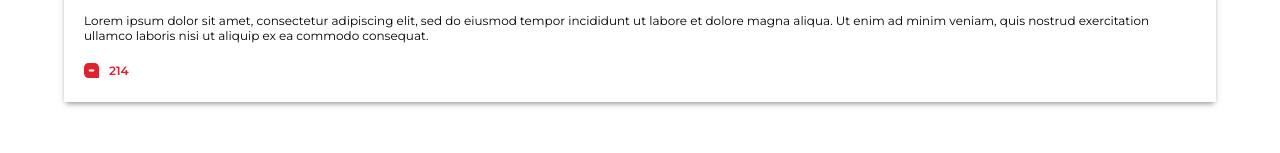
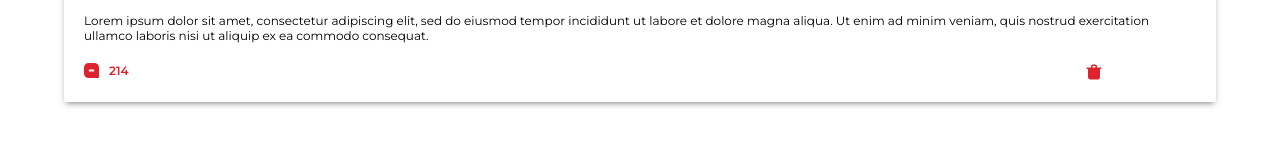
Before and after one commit to Y-Info/Nock-Client, a Vue app: page /feed in a window 1280 px wide. Shown: the part 197-350 px from the top of the page. Built offline with nearby package versions, Linux system fonts and the light colour scheme.

Commit message:
Ajout icon trash

```diff
--- a/src/views/feed.vue
+++ b/src/views/feed.vue
@@ -19,6 +19,7 @@
                     <img src="../assets/icons/comment.svg" id="button" alt="Icon commentaire">
                     <span class="numberComment">214</span>
                 </div>
+                <img class="delete" src="../assets/icons/delete.svg" alt="Icon suppression">
             </div>
         </div>
         <div class="commentUser">
@@ -104,8 +105,14 @@
 
         .actionPost {
             margin-top: 20px;
+            display: block;
 
             .comment {
+                width: 90%;
+                display: inline-block;
+                vertical-align: top;
+                box-sizing: border-box;
+
                 img {
                     width: 15px;
                     display: inline-block;
@@ -123,6 +130,12 @@
                     margin-left: 10px;
                 }
             }
+            .delete{
+                display: inline-block;
+                vertical-align: top;
+                box-sizing: border-box;
+                width: 18px;
+            }
         }
     }
 
@@ -136,7 +149,6 @@
         top: 50%;
         transform: translateX(-50%);
         padding: 20px;
-
 
 
         .userPost {
```
